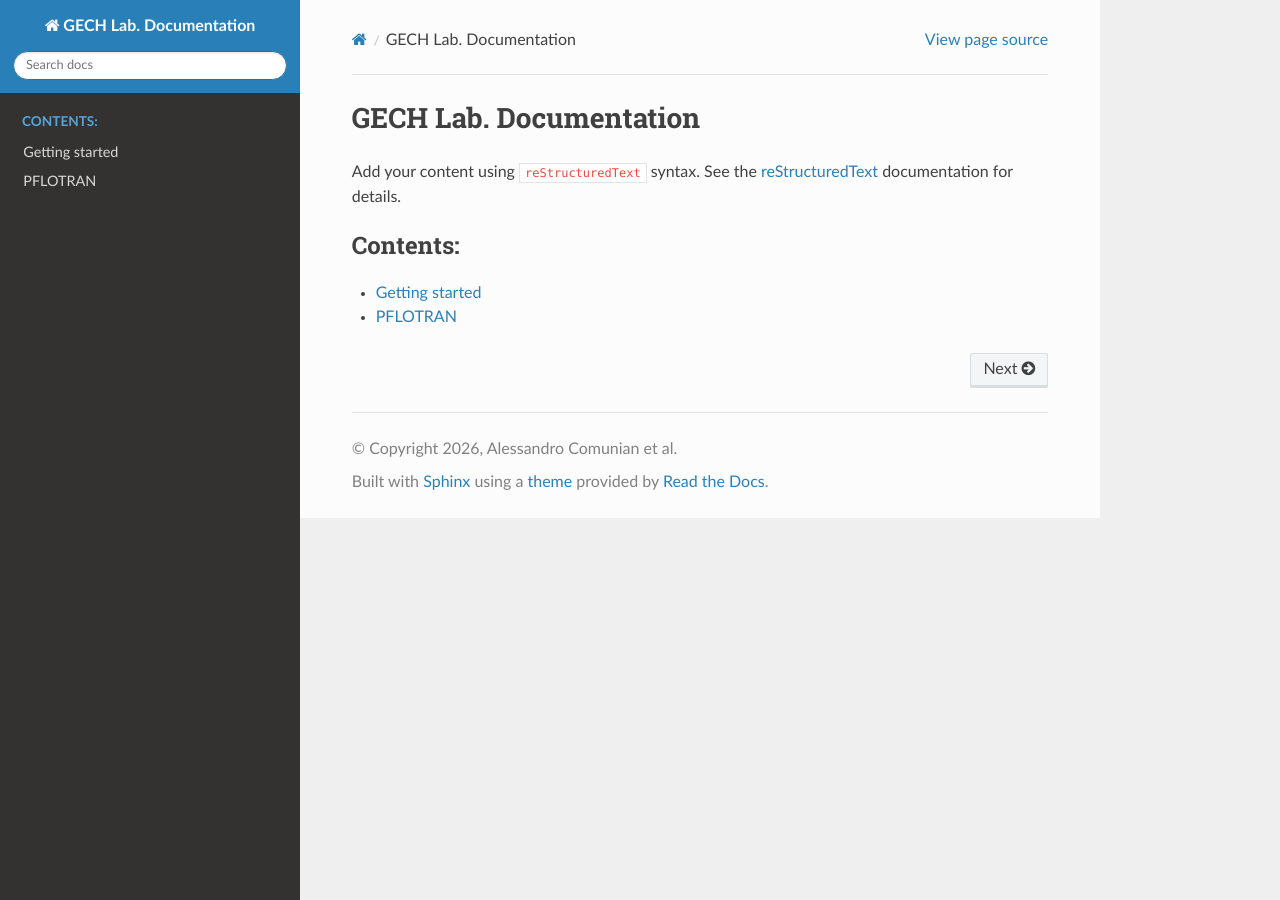
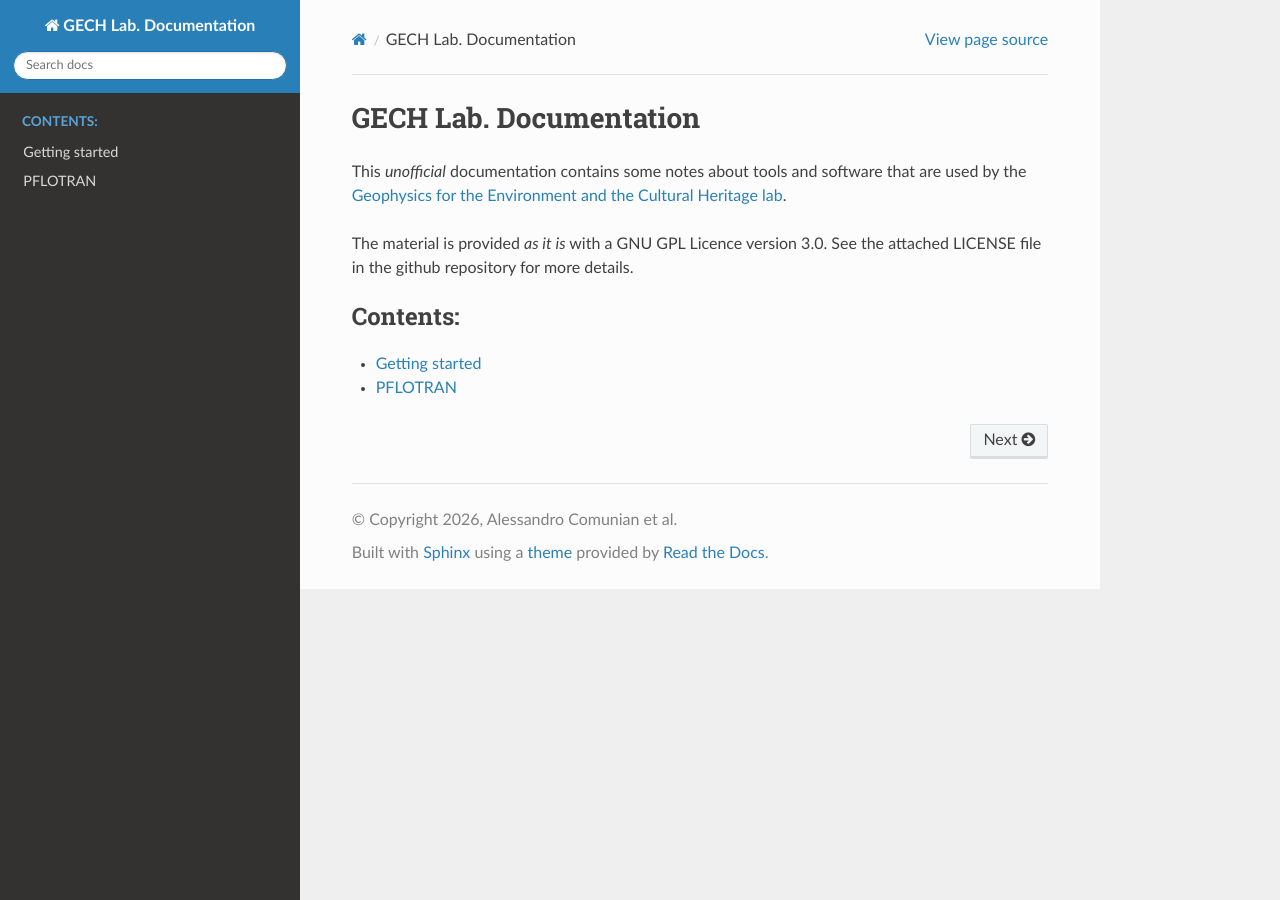
Before and after one commit to gechlab/gechlab-doc, a Sphinx documentation site: the page built from docs/index.rst, in a window 1280 px wide. Built offline with Sphinx 7.4.7 and the Read the Docs theme 3.1.0, drawn with Linux system fonts in a browser that asks for light colours.

Commit message:
Some improvements

```diff
--- a/docs/getting-started.rst
+++ b/docs/getting-started.rst
@@ -1,4 +1,8 @@
 Getting started
 =======================
 
-bla bla
+
+
+.. todo::
+
+   Write this introductory section.
--- a/docs/index.rst
+++ b/docs/index.rst
@@ -6,10 +6,12 @@
 GECH Lab. Documentation
 =====================================
 
-Add your content using ``reStructuredText`` syntax. See the
-`reStructuredText <https://www.sphinx-doc.org/en/master/usage/restructuredtext/index.html>`_
-documentation for details.
+This *unofficial* documentation contains some notes about tools and
+software that are used by the `Geophysics for the Environment and the
+Cultural Heritage lab <https://sites.unimi.it/gechlab/>`_.
 
+The material is provided *as it is* with a GNU GPL Licence version
+3.0. See the attached LICENSE file in the github repository for more details.
 
 .. toctree::
    :maxdepth: 1
```
